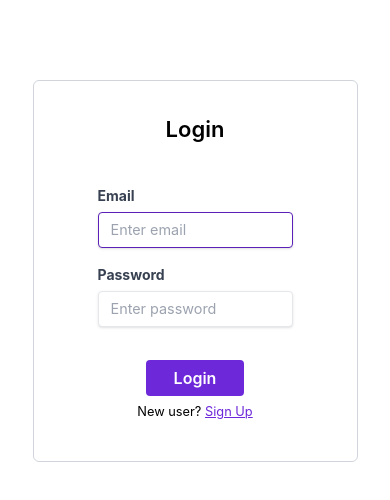
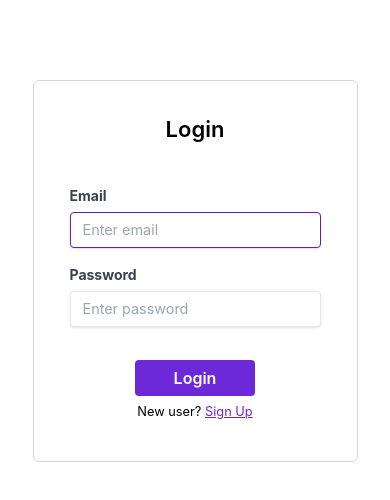
Before and after one commit to prerakhere/pesto-task-mgmt, a React (Vite) app in the folder frontend/: page /login in a window 390 px wide. Shown: the top 500 px of the page. Built offline with nearby package versions, Linux system fonts and the light colour scheme; no server answers.

Commit message:
fe: fixed auth pages mobile padding

```diff
--- a/frontend/src/pages/Login.tsx
+++ b/frontend/src/pages/Login.tsx
@@ -85,7 +85,7 @@ export default function Login() {
               handleLogin();
             }}
           >
-            <div className="border border-gray-300 px-16 pb-10 pt-8 w-5/6 max-w-[400px] rounded-md">
+            <div className="border border-gray-300 px-7 subxs:px-9 xs:px-14 sm:px-16 pb-10 pt-8 w-5/6 max-w-[400px] rounded-md">
               <h1 className="text-center text-1.5xl font-semibold">Login</h1>
               <div className="mt-10">
                 <label
--- a/frontend/src/pages/Signup.tsx
+++ b/frontend/src/pages/Signup.tsx
@@ -85,7 +85,7 @@ export default function Signup() {
               handleSignup();
             }}
           >
-            <div className="border border-gray-300 px-16 pb-10 pt-8 w-5/6 max-w-[400px] rounded-md">
+            <div className="border border-gray-300 px-7 subxs:px-9 xs:px-14 sm:px-16 pb-10 pt-8 w-5/6 max-w-[400px] rounded-md">
               <h1 className="text-center text-1.5xl font-semibold">Signup</h1>
               <div className="mt-10">
                 <label
```
